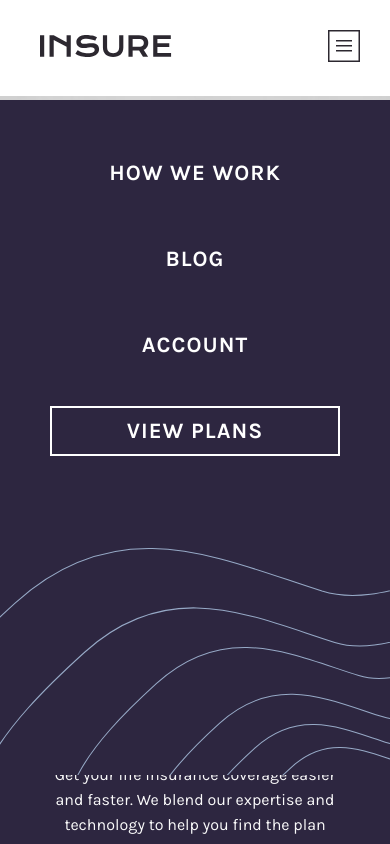
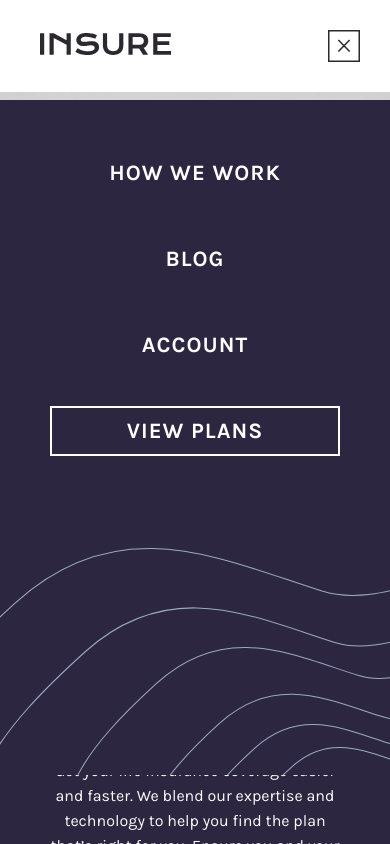
Before and after one commit to sijandahal/insure-landing-page-master, a plain HTML site: page index.html in a window 390 px wide. Both pictures are taken after a click on the element 344 px from the left and 48 px from the top of the page. Shown: the top 844 px of the page. Drawn offline with Linux system fonts and the light colour scheme.

Commit message:
Added close button

```diff
--- a/css/style.css
+++ b/css/style.css
@@ -137,10 +137,28 @@ nav ul a {
   border : 2px solid black;
 }
 
+.burger {
+
+}
+
  .burger {
    display: none;
    cursor : pointer;
  }
+
+.burger__image.toggle {
+  display: none;
+}
+
+ .close {
+   display: none;
+ }
+
+ .close.toggle {
+   display: block;
+ }
+
+
 
   @media (max-width:1120px) {
     nav ul {
--- a/index.html
+++ b/index.html
@@ -47,7 +47,8 @@
         <img src="./images/logo.svg" alt="logo" class="logo" />
       </div>
       <div class="burger">
-        <img src="./images/icon-hamburger.svg" alt="" />
+        <img src="./images/icon-hamburger.svg" alt="" class="burger__image"/>
+        <img src="./images/icon-close.svg" alt="" class = "close">
       </div>
 
       <ul class="list_items">
--- a/main.js
+++ b/main.js
@@ -1,6 +1,10 @@
 const burger = document.querySelector('.burger');
+const showburger = document.querySelector('.burger__image');
+const close = document.querySelector('.close');
 const ul = document.querySelector('.list_items')
 
 burger.addEventListener('click', function(){
     ul.classList.toggle('toggle');
+    showburger.classList.toggle('toggle');
+    close.classList.toggle('toggle');
 })
```
